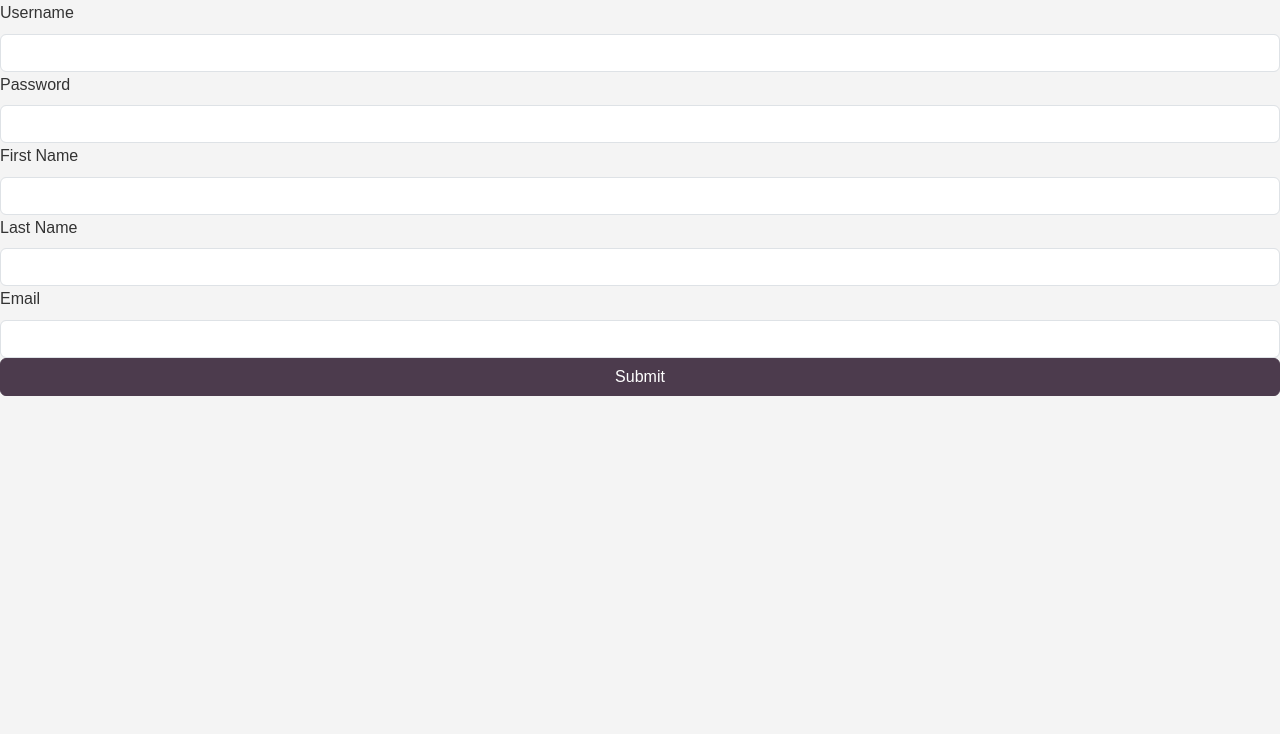
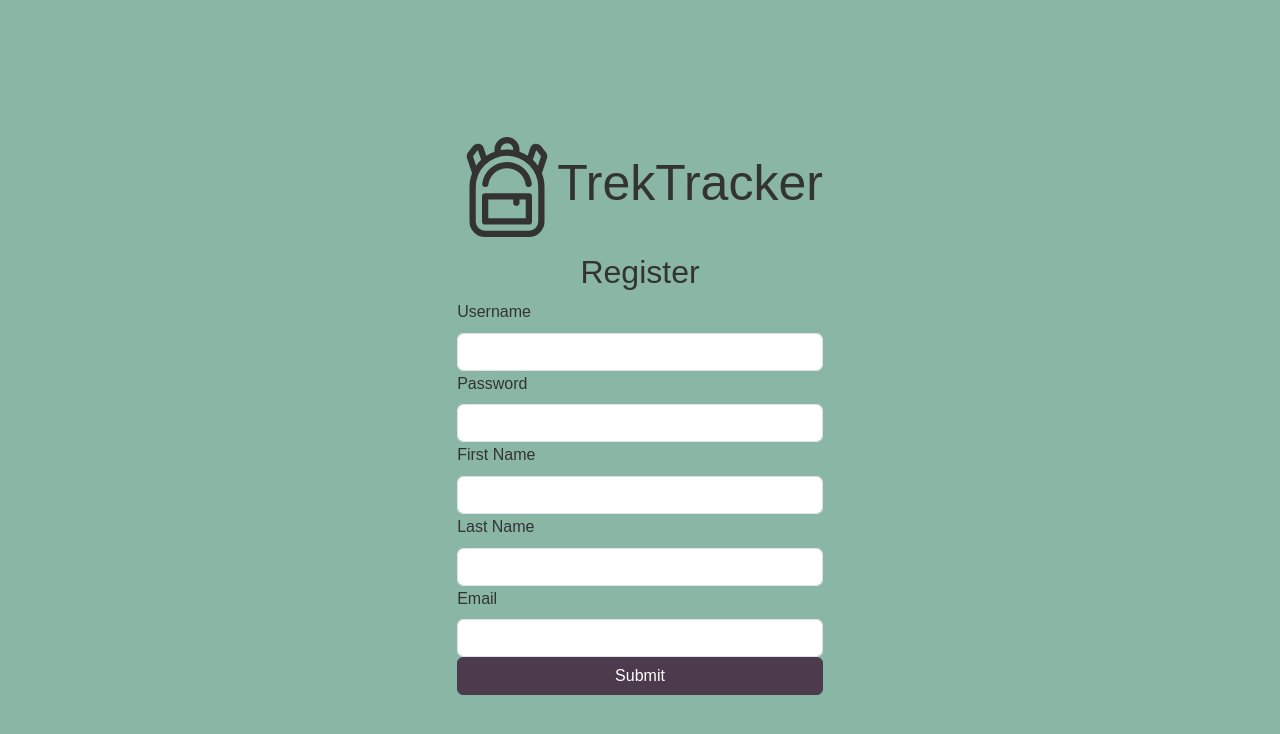
Before and after one commit to Mike-M513/TrekTracker, a React (Vite) app in the folder frontend/trektracker/: page /register in a window 1280 px wide. Shown: the top 734 px of the page. Built offline with nearby package versions, Linux system fonts and the light colour scheme.

Commit message:
Potential landing page, sign in and register update.

```diff
--- a/frontend/trektracker/src/App.css
+++ b/frontend/trektracker/src/App.css
@@ -1,3 +1,64 @@
+/* Reference: https://jsfiddle.net/hashem/ut5sbqvz/ */
+
+html, body {
+  height: 100%;
+}
+
+.jumbotron.vertical-center {
+  margin-bottom: 0; /* Remove the default bottom margin of .jumbotron */
+}
+
+.vertical-center {
+  min-height: 100%;  /* Fallback for vh unit */
+  min-height: 100vh; /* You might also want to use
+                        'height' property instead.
+
+                        Note that for percentage values of
+                        'height' or 'min-height' properties,
+                        the 'height' of the parent element
+                        should be specified explicitly.
+
+                        In this case the parent of '.vertical-center'
+                        is the <body> element */
+
+  /* Make it a flex container */
+  display: -webkit-box;
+  display: -moz-box;
+  display: -ms-flexbox;
+  display: -webkit-flex;
+  display: flex;
+
+  /* Align the bootstrap's container vertically */
+    -webkit-box-align : center;
+  -webkit-align-items : center;
+       -moz-box-align : center;
+       -ms-flex-align : center;
+          align-items : center;
+
+  /* In legacy web browsers such as Firefox 9
+     we need to specify the width of the flex container */
+  width: 100%;
+
+  /* Also 'margin: 0 auto' doesn't have any effect on flex items in such web browsers
+     hence the bootstrap's container won't be aligned to the center anymore.
+
+     Therefore, we should use the following declarations to get it centered again */
+         -webkit-box-pack : center;
+            -moz-box-pack : center;
+            -ms-flex-pack : center;
+  -webkit-justify-content : center;
+          justify-content : center;
+}
+
+
+.landing-page {
+  background-color: #89B6A5;
+}
+
+.landing-page-title {
+  font-size: 50px;
+}
+
 .trekbody {
   padding-top: 2rem;
 }
--- a/frontend/trektracker/src/pages/Register.jsx
+++ b/frontend/trektracker/src/pages/Register.jsx
@@ -49,7 +49,30 @@ export default function Register() {
     return <Navigate to="/sign-in" />;
   } else {
     return (
-      <>
+      <div className="landing-page">
+        <div className="jumbotron vertical-center">
+          <div className="container d-flex align-items-center justify-content-center">
+            <div className="trekbody">
+              <div className="row">
+                <div className="col text-center landing-page-title">
+                    <p>
+                      <svg xmlns="http://www.w3.org/2000/svg" width="100" height="100" fill="currentColor" className="bi bi-backpack3" viewBox="0 0 16 16">
+                        <path d="M4.04 7.43a4 4 0 0 1 7.92 0 .5.5 0 1 1-.99.14 3 3 0 0 0-5.94 0 .5.5 0 1 1-.99-.14M4 9.5a.5.5 0 0 1 .5-.5h7a.5.5 0 0 1 .5.5v4a.5.5 0 0 1-.5.5h-7a.5.5 0 0 1-.5-.5zm1 .5v3h6v-3h-1v.5a.5.5 0 0 1-1 0V10z"/>
+                        <path d="M6 2.341V2a2 2 0 1 1 4 0v.341c.465.165.904.385 1.308.653l.416-1.247a1 1 0 0 1 1.748-.284l.77 1.027a1 1 0 0 1 .15.917l-.803 2.407C13.854 6.49 14 7.229 14 8v5.5a2.5 2.5 0 0 1-2.5 2.5h-7A2.5 2.5 0 0 1 2 13.5V8c0-.771.146-1.509.41-2.186l-.802-2.407a1 1 0 0 1 .15-.917l.77-1.027a1 1 0 0 1 1.748.284l.416 1.247A6 6 0 0 1 6 2.34ZM7 2v.083a6 6 0 0 1 2 0V2a1 1 0 1 0-2 0m5.941 2.595.502-1.505-.77-1.027-.532 1.595q.447.427.8.937M3.86 3.658l-.532-1.595-.77 1.027.502 1.505q.352-.51.8-.937M8 3a5 5 0 0 0-5 5v5.5A1.5 1.5 0 0 0 4.5 15h7a1.5 1.5 0 0 0 1.5-1.5V8a5 5 0 0 0-5-5"/>
+                      </svg>
+                      TrekTracker
+                    </p>
+                </div>
+              </div>
+              <div className="row justify-content-center">
+                <div className="col text-center">
+                  <h2>
+                    Register
+                  </h2>
+                </div>
+              </div>
+              <div className="row">
+                <div className="col">
                   <Form>
                     <Form.Label htmlFor="inputUsername">Username</Form.Label>
                     <Form.Control
@@ -87,7 +110,12 @@ export default function Register() {
                   <Button variant="primary" type="submit" onClick={handleSubmit}>
                     Submit
                   </Button>
-      </>
+                </div>
+              </div>
+            </div>
+          </div>
+        </div>
+    </div>
     );
   }
 }
--- a/frontend/trektracker/src/pages/RegisterSignIn.jsx
+++ b/frontend/trektracker/src/pages/RegisterSignIn.jsx
@@ -3,7 +3,28 @@ import Button from "react-bootstrap/esm/Button";
 
 export default function RegisterSignIn() {
   return (
-    <>
+    <div className="landing-page">
+      <div className="jumbotron vertical-center">
+      <div className="container d-flex align-items-center justify-content-center">
+        <div className="trekbody">
+          <div className="row">
+            <div className="col text-center landing-page-title">
+                <p>
+                  <svg xmlns="http://www.w3.org/2000/svg" width="100" height="100" fill="currentColor" className="bi bi-backpack3" viewBox="0 0 16 16">
+                    <path d="M4.04 7.43a4 4 0 0 1 7.92 0 .5.5 0 1 1-.99.14 3 3 0 0 0-5.94 0 .5.5 0 1 1-.99-.14M4 9.5a.5.5 0 0 1 .5-.5h7a.5.5 0 0 1 .5.5v4a.5.5 0 0 1-.5.5h-7a.5.5 0 0 1-.5-.5zm1 .5v3h6v-3h-1v.5a.5.5 0 0 1-1 0V10z"/>
+                    <path d="M6 2.341V2a2 2 0 1 1 4 0v.341c.465.165.904.385 1.308.653l.416-1.247a1 1 0 0 1 1.748-.284l.77 1.027a1 1 0 0 1 .15.917l-.803 2.407C13.854 6.49 14 7.229 14 8v5.5a2.5 2.5 0 0 1-2.5 2.5h-7A2.5 2.5 0 0 1 2 13.5V8c0-.771.146-1.509.41-2.186l-.802-2.407a1 1 0 0 1 .15-.917l.77-1.027a1 1 0 0 1 1.748.284l.416 1.247A6 6 0 0 1 6 2.34ZM7 2v.083a6 6 0 0 1 2 0V2a1 1 0 1 0-2 0m5.941 2.595.502-1.505-.77-1.027-.532 1.595q.447.427.8.937M3.86 3.658l-.532-1.595-.77 1.027.502 1.505q.352-.51.8-.937M8 3a5 5 0 0 0-5 5v5.5A1.5 1.5 0 0 0 4.5 15h7a1.5 1.5 0 0 0 1.5-1.5V8a5 5 0 0 0-5-5"/>
+                  </svg>
+                  TrekTracker
+                </p>
+            </div>
+          </div>
+          <div className="row justify-content-center">
+            <div className="col text-center">
+              <p>
+                Track your National Park trips across the United States and discover new places to explore.
+              </p>
+            </div>
+          </div>
           <div className="row">
             <div className="col">
               <Link to="/register">
@@ -50,6 +71,9 @@ export default function RegisterSignIn() {
               </Link>
             </div>
           </div>
-    </>
+        </div>
+      </div>
+      </div>
+    </div>
   );
 }
--- a/frontend/trektracker/src/pages/SignIn.jsx
+++ b/frontend/trektracker/src/pages/SignIn.jsx
@@ -43,7 +43,30 @@ export default function SignIn({ handleSetToken }) {
     return <Navigate to="/" />;
   } else {
     return (
-      <>
+      <div className="landing-page">
+        <div className="jumbotron vertical-center">
+          <div className="container d-flex align-items-center justify-content-center">
+            <div className="trekbody">
+              <div className="row">
+                <div className="col text-center landing-page-title">
+                    <p>
+                      <svg xmlns="http://www.w3.org/2000/svg" width="100" height="100" fill="currentColor" className="bi bi-backpack3" viewBox="0 0 16 16">
+                        <path d="M4.04 7.43a4 4 0 0 1 7.92 0 .5.5 0 1 1-.99.14 3 3 0 0 0-5.94 0 .5.5 0 1 1-.99-.14M4 9.5a.5.5 0 0 1 .5-.5h7a.5.5 0 0 1 .5.5v4a.5.5 0 0 1-.5.5h-7a.5.5 0 0 1-.5-.5zm1 .5v3h6v-3h-1v.5a.5.5 0 0 1-1 0V10z"/>
+                        <path d="M6 2.341V2a2 2 0 1 1 4 0v.341c.465.165.904.385 1.308.653l.416-1.247a1 1 0 0 1 1.748-.284l.77 1.027a1 1 0 0 1 .15.917l-.803 2.407C13.854 6.49 14 7.229 14 8v5.5a2.5 2.5 0 0 1-2.5 2.5h-7A2.5 2.5 0 0 1 2 13.5V8c0-.771.146-1.509.41-2.186l-.802-2.407a1 1 0 0 1 .15-.917l.77-1.027a1 1 0 0 1 1.748.284l.416 1.247A6 6 0 0 1 6 2.34ZM7 2v.083a6 6 0 0 1 2 0V2a1 1 0 1 0-2 0m5.941 2.595.502-1.505-.77-1.027-.532 1.595q.447.427.8.937M3.86 3.658l-.532-1.595-.77 1.027.502 1.505q.352-.51.8-.937M8 3a5 5 0 0 0-5 5v5.5A1.5 1.5 0 0 0 4.5 15h7a1.5 1.5 0 0 0 1.5-1.5V8a5 5 0 0 0-5-5"/>
+                      </svg>
+                      TrekTracker
+                    </p>
+                </div>
+              </div>
+              <div className="row justify-content-center">
+                <div className="col text-center">
+                  <h2>
+                    Sign In
+                  </h2>
+                </div>
+              </div>
+              <div className="row">
+                <div className="col">
                 <Form>
                   <Form.Label htmlFor="inputUsername">Username</Form.Label>
                   <Form.Control
@@ -63,7 +86,12 @@ export default function SignIn({ handleSetToken }) {
                 <Button variant="primary" type="submit" onClick={handleSubmit}>
                   Submit
                 </Button>
-      </>
+                </div>
+              </div>
+            </div>
+          </div>
+        </div>
+    </div>
     );
   }
 }
```
Lines whose indentation alone changed are shown as unchanged.
